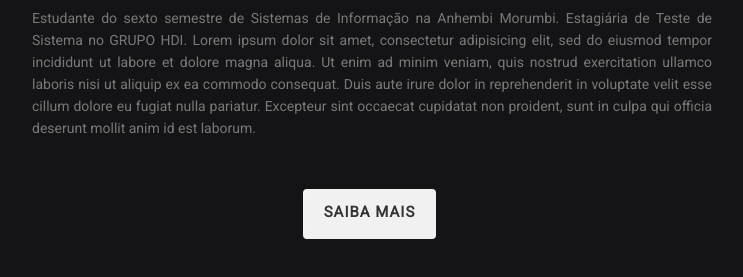
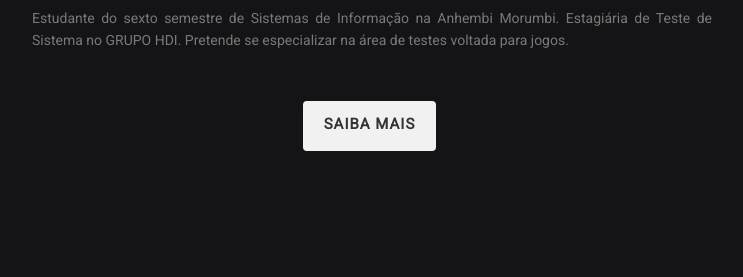
Before and after one commit to joliveira180/joliveira180.github.io, a plain HTML site: page index.html in a window 1280 px wide. Shown: the part 315-592 px from the top of the page, without its empty margins (268-1011 px from the left). Drawn offline with nearby package versions, Linux system fonts and the light colour scheme; a web font is replaced by a local one.

Commit message:
Update index.html

```diff
--- a/index.html
+++ b/index.html
@@ -24,12 +24,7 @@
                             <img src="images\juju.jpg" alt="foto joana" class="logo">
                             <h2 class="nome">Joana Alves de Oliveira</h2>
 
-                            <p class="descricao">Estudante do sexto semestre de Sistemas de Informação na Anhembi Morumbi. Estagiária de Teste de Sistema no GRUPO HDI. Lorem ipsum dolor sit amet, consectetur adipisicing elit, sed do eiusmod
-                            tempor incididunt ut labore et dolore magna aliqua. Ut enim ad minim veniam,
-                            quis nostrud exercitation ullamco laboris nisi ut aliquip ex ea commodo
-                            consequat. Duis aute irure dolor in reprehenderit in voluptate velit esse
-                            cillum dolore eu fugiat nulla pariatur. Excepteur sint occaecat cupidatat non
-                            proident, sunt in culpa qui officia deserunt mollit anim id est laborum.</p>
+                            <p class="descricao">Estudante do sexto semestre de Sistemas de Informação na Anhembi Morumbi. Estagiária de Teste de Sistema no GRUPO HDI. Pretende se especializar na área de testes voltada para jogos. </p>
                             <a href="conteudo\curriculo.html" class="btn btn-shadow btn-green">SAIBA MAIS</a>
                     </div>
                 </div>
```
